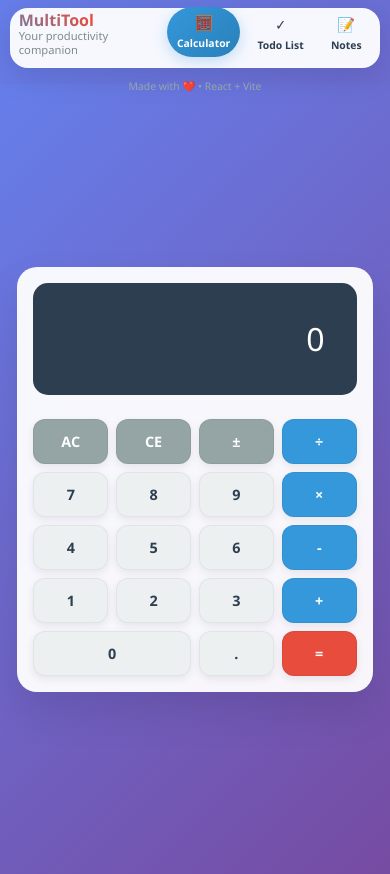
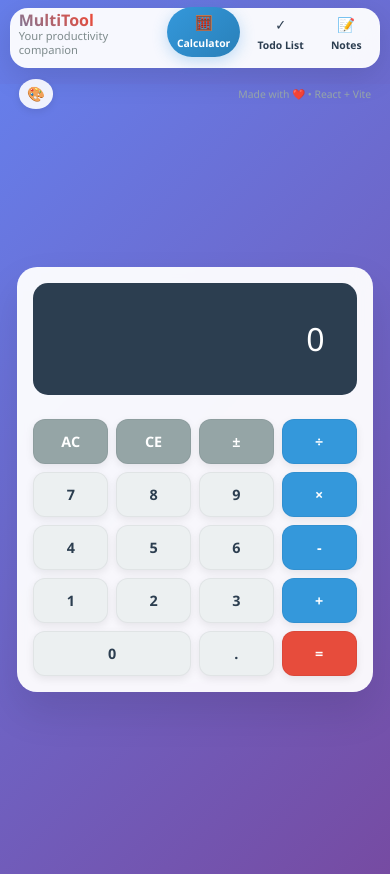
Before and after one commit to tdisawas0github/project-21, a React (Vite) app in the folder project/: page / in a window 390 px wide. Built offline with nearby package versions, Linux system fonts and the light colour scheme.

Commit message:
style: refine layout and styles for improved responsiveness and user experience

```diff
--- a/project/src/App.css
+++ b/project/src/App.css
@@ -1,4 +1,11 @@
 /* Reset and Base Styles */
+:root {
+  --theme-background: linear-gradient(135deg, #667eea 0%, #764ba2 100%);
+  --theme-primary: #3498db;
+  --theme-secondary: #2980b9;
+  --theme-accent: #e74c3c;
+}
+
 * {
   margin: 0;
   padding: 0;
@@ -7,7 +14,7 @@
 
 body {
   font-family: 'Segoe UI', Tahoma, Geneva, Verdana, sans-serif;
-  background: linear-gradient(135deg, #667eea 0%, #764ba2 100%);
+  background: var(--theme-background);
   min-height: 100vh;
   color: #333;
   margin: 0;
@@ -109,7 +116,7 @@ body {
 }
 
 .header-button.active {
-  background: linear-gradient(135deg, #3498db, #2980b9);
+  background: linear-gradient(135deg, var(--theme-primary), var(--theme-secondary));
   color: white;
   transform: translateY(-2px);
   box-shadow: 0 4px 15px rgba(52, 152, 219, 0.3);
@@ -123,10 +130,105 @@ body {
   font-weight: 500;
 }
 
+.header-actions {
+  display: flex;
+  align-items: center;
+  gap: 1rem;
+}
+
 .header-info {
   color: #95a5a6;
   font-size: 0.8rem;
   line-height: 1.4;
+}
+
+/* Theme Selector */
+.theme-selector {
+  position: relative;
+}
+
+.theme-button {
+  background: rgba(255, 255, 255, 0.9);
+  border: none;
+  border-radius: 50%;
+  width: 40px;
+  height: 40px;
+  cursor: pointer;
+  font-size: 1.2rem;
+  display: flex;
+  align-items: center;
+  justify-content: center;
+  transition: all 0.3s ease;
+  box-shadow: 0 2px 8px rgba(0, 0, 0, 0.1);
+}
+
+.theme-button:hover {
+  background: white;
+  transform: scale(1.1);
+  box-shadow: 0 4px 12px rgba(0, 0, 0, 0.15);
+}
+
+.theme-dropdown {
+  position: absolute;
+  top: 110%;
+  right: 0;
+  background: rgba(255, 255, 255, 0.95);
+  -webkit-backdrop-filter: blur(15px);
+  backdrop-filter: blur(15px);
+  border-radius: 12px;
+  padding: 0.5rem;
+  box-shadow: 0 8px 25px rgba(0, 0, 0, 0.15);
+  border: 1px solid rgba(255, 255, 255, 0.2);
+  min-width: 200px;
+  z-index: 1000;
+  animation: slideDown 0.2s ease;
+}
+
+@keyframes slideDown {
+  from {
+    opacity: 0;
+    transform: translateY(-10px);
+  }
+  to {
+    opacity: 1;
+    transform: translateY(0);
+  }
+}
+
+.theme-option {
+  display: flex;
+  align-items: center;
+  gap: 0.75rem;
+  padding: 0.75rem;
+  background: transparent;
+  border: none;
+  border-radius: 8px;
+  cursor: pointer;
+  transition: all 0.2s ease;
+  width: 100%;
+  text-align: left;
+  font-size: 0.9rem;
+}
+
+.theme-option:hover {
+  background: rgba(52, 152, 219, 0.1);
+}
+
+.theme-option.active {
+  background: var(--theme-primary);
+  color: white;
+}
+
+.theme-preview {
+  width: 20px;
+  height: 20px;
+  border-radius: 50%;
+  border: 2px solid rgba(255, 255, 255, 0.5);
+  flex-shrink: 0;
+}
+
+.theme-name {
+  font-weight: 500;
 }
 
 /* Main Content */
@@ -134,7 +236,7 @@ body {
   flex: 1;
   height: calc(100vh - 100px);
   overflow-y: auto;
-  background: linear-gradient(135deg, #667eea 0%, #764ba2 100%);
+  background: var(--theme-background);
   display: flex;
   align-items: center;
   justify-content: center;
@@ -227,7 +329,7 @@ body {
 }
 
 .btn-operation {
-  background: #3498db;
+  background: var(--theme-primary);
   color: white;
 }
 
@@ -237,7 +339,7 @@ body {
 }
 
 .btn-equals {
-  background: #e74c3c;
+  background: var(--theme-accent);
   color: white;
 }
 
@@ -520,7 +622,7 @@ body {
 }
 
 .new-note-btn {
-  background: #3498db;
+  background: var(--theme-primary);
   color: white;
   border: none;
   border-radius: 8px;
@@ -532,7 +634,7 @@ body {
 }
 
 .new-note-btn:hover {
-  background: #2980b9;
+  background: var(--theme-secondary);
   transform: translateY(-1px);
   box-shadow: 0 3px 8px rgba(52, 152, 219, 0.3);
 }
@@ -793,12 +895,30 @@ body {
     font-weight: 600;
   }
 
+  .header-actions {
+    order: 3;
+    display: flex;
+    align-items: center;
+    gap: 0.5rem;
+    width: 100%;
+    justify-content: space-between;
+    margin-top: 0.25rem;
+  }
+
   .header-info {
-    order: 3;
     font-size: 0.7rem;
     text-align: center;
-    width: 100%;
-    margin-top: 0.25rem;
+  }
+
+  .theme-button {
+    width: 35px;
+    height: 35px;
+    font-size: 1rem;
+  }
+
+  .theme-dropdown {
+    right: -10px;
+    min-width: 180px;
   }
 
   .main-content {
@@ -891,6 +1011,17 @@ body {
     font-size: 0.65rem;
   }
 
+  .theme-button {
+    width: 30px;
+    height: 30px;
+    font-size: 0.9rem;
+  }
+
+  .theme-dropdown {
+    min-width: 160px;
+    right: -5px;
+  }
+
   .main-content {
     height: calc(100vh - 70px);
     padding: 0.5rem;
--- a/project/src/App.jsx
+++ b/project/src/App.jsx
@@ -1,12 +1,74 @@
-import { useState } from 'react'
+import { useState, useEffect } from 'react'
 import './App.css'
 import Hero from './components/Hero'
 import Calc from './components/Calc'
 import Todo from './components/Todo'
 import Notes from './components/Notes'
 
+const themes = {
+  default: {
+    name: 'Ocean Blue',
+    background: 'linear-gradient(135deg, #667eea 0%, #764ba2 100%)',
+    primary: '#3498db',
+    secondary: '#2980b9',
+    accent: '#e74c3c'
+  },
+  sunset: {
+    name: 'Sunset Orange',
+    background: 'linear-gradient(135deg, #ff9a56 0%, #f857a6 100%)',
+    primary: '#ff6b35',
+    secondary: '#f7931e',
+    accent: '#c44569'
+  },
+  forest: {
+    name: 'Forest Green',
+    background: 'linear-gradient(135deg, #11998e 0%, #38ef7d 100%)',
+    primary: '#27ae60',
+    secondary: '#16a085',
+    accent: '#e67e22'
+  },
+  purple: {
+    name: 'Purple Dream',
+    background: 'linear-gradient(135deg, #a8edea 0%, #fed6e3 100%)',
+    primary: '#9b59b6',
+    secondary: '#8e44ad',
+    accent: '#e91e63'
+  },
+  dark: {
+    name: 'Dark Mode',
+    background: 'linear-gradient(135deg, #2c3e50 0%, #34495e 100%)',
+    primary: '#3498db',
+    secondary: '#2980b9',
+    accent: '#e74c3c'
+  },
+  rainbow: {
+    name: 'Rainbow',
+    background: 'linear-gradient(135deg, #ff9a9e 0%, #fecfef 25%, #fecfef 50%, #a8edea 75%, #fed6e3 100%)',
+    primary: '#ff6b6b',
+    secondary: '#4ecdc4',
+    accent: '#45b7d1'
+  }
+}
+
 function App() {
   const [activeTab, setActiveTab] = useState('calculator')
+  const [currentTheme, setCurrentTheme] = useState('default')
+
+  useEffect(() => {
+    const savedTheme = localStorage.getItem('multiToolTheme')
+    if (savedTheme && themes[savedTheme]) {
+      setCurrentTheme(savedTheme)
+    }
+  }, [])
+
+  useEffect(() => {
+    localStorage.setItem('multiToolTheme', currentTheme)
+    const theme = themes[currentTheme]
+    document.documentElement.style.setProperty('--theme-background', theme.background)
+    document.documentElement.style.setProperty('--theme-primary', theme.primary)
+    document.documentElement.style.setProperty('--theme-secondary', theme.secondary)
+    document.documentElement.style.setProperty('--theme-accent', theme.accent)
+  }, [currentTheme])
 
   const renderActiveComponent = () => {
     switch (activeTab) {
@@ -23,7 +85,13 @@ function App() {
 
   return (
     <div className="app">
-      <Hero activeTab={activeTab} setActiveTab={setActiveTab} />
+      <Hero
+        activeTab={activeTab}
+        setActiveTab={setActiveTab}
+        currentTheme={currentTheme}
+        setCurrentTheme={setCurrentTheme}
+        themes={themes}
+      />
       <main className="main-content">
         <div className="content-wrapper">
           {renderActiveComponent()}
--- a/project/src/components/Hero.jsx
+++ b/project/src/components/Hero.jsx
@@ -1,6 +1,8 @@
-import React from 'react'
+import React, { useState } from 'react'
 
-const Hero = ({ activeTab, setActiveTab }) => {
+const Hero = ({ activeTab, setActiveTab, currentTheme, setCurrentTheme, themes }) => {
+  const [showThemeSelector, setShowThemeSelector] = useState(false)
+
   const tabs = [
     { id: 'calculator', label: 'Calculator', icon: '🧮' },
     { id: 'todo', label: 'Todo List', icon: '✓' },
@@ -30,8 +32,38 @@ const Hero = ({ activeTab, setActiveTab }) => {
         ))}
       </nav>
 
-      <div className="header-info">
-        <span>Made with ❤️ • React + Vite</span>
+      <div className="header-actions">
+        <div className="theme-selector">
+          <button
+            className="theme-button"
+            onClick={() => setShowThemeSelector(!showThemeSelector)}
+            title="Change Theme"
+          >
+            🎨
+          </button>
+
+          {showThemeSelector && (
+            <div className="theme-dropdown">
+              {Object.entries(themes).map(([key, theme]) => (
+                <button
+                  key={key}
+                  className={`theme-option ${currentTheme === key ? 'active' : ''}`}
+                  onClick={() => {
+                    setCurrentTheme(key)
+                    setShowThemeSelector(false)
+                  }}
+                >
+                  <span className="theme-preview" style={{background: theme.background}}></span>
+                  <span className="theme-name">{theme.name}</span>
+                </button>
+              ))}
+            </div>
+          )}
+        </div>
+
+        <div className="header-info">
+          <span>Made with ❤️ • React + Vite</span>
+        </div>
       </div>
     </header>
   )
```
